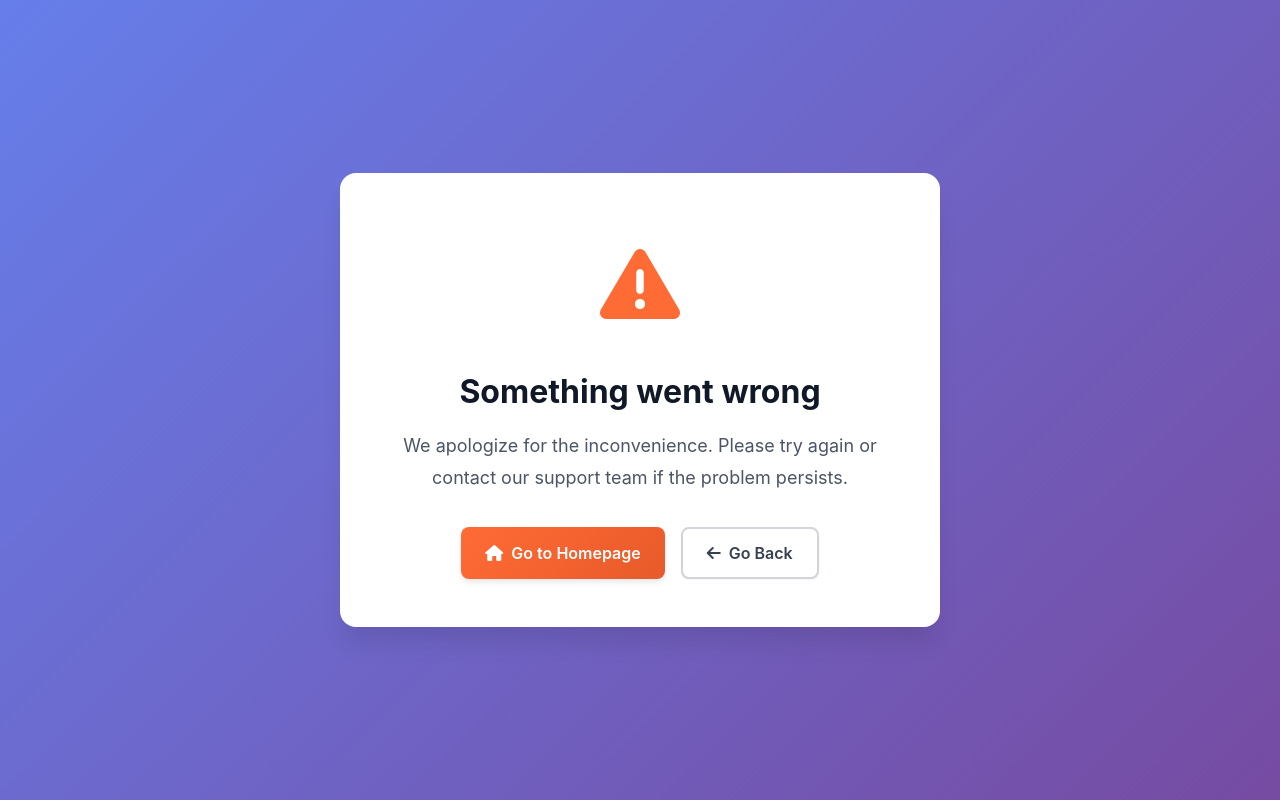
After one commit to JMadhan1/-Bharathcraft, a Flask app: template templates/error.html in a window 1280 px wide. The commit adds this page. Run offline with Flask 3, Linux system fonts and the light colour scheme; the template is opened without the code that fills it, so the values that code supplies are empty; some libraries are stand-ins or nearby versions.

Commit message:
Feature: Professional design system implementation - Created comprehensive professional-design-system.css with: * Consistent color palette (primary, secondary, semantic colors) * Professional typography system (Inter + Poppins fonts) * Standardized spacing scale and border radius * Professional button styles with hover effects * Clean card components with shadows * Professional form controls with focus states * Alert and badge components * Utility classes for common patterns * Smooth animations and transitions * Accessibility-focused design - Added professional error page template - Integrated design system into homepage - Ensures consistent, polished look across entire site

```diff
--- /dev/null
+++ b/static/css/professional-design-system.css
@@ -0,0 +1,525 @@
+/* ========================================
+   BHARATCRAFT PROFESSIONAL DESIGN SYSTEM
+   ======================================== */
+
+/* ===== COLOR PALETTE ===== */
+:root {
+    /* Primary Brand Colors */
+    --primary: #FF6B35;
+    --primary-dark: #E85A2A;
+    --primary-light: #FF8C5F;
+
+    /* Secondary Colors */
+    --secondary: #667eea;
+    --secondary-dark: #5568D3;
+    --secondary-light: #7E8FED;
+
+    /* Neutral Colors */
+    --gray-50: #F9FAFB;
+    --gray-100: #F3F4F6;
+    --gray-200: #E5E7EB;
+    --gray-300: #D1D5DB;
+    --gray-400: #9CA3AF;
+    --gray-500: #6B7280;
+    --gray-600: #4B5563;
+    --gray-700: #374151;
+    --gray-800: #1F2937;
+    --gray-900: #111827;
+
+    /* Semantic Colors */
+    --success: #10B981;
+    --success-light: #D1FAE5;
+    --warning: #F59E0B;
+    --warning-light: #FEF3C7;
+    --error: #EF4444;
+    --error-light: #FEE2E2;
+    --info: #3B82F6;
+    --info-light: #DBEAFE;
+
+    /* Typography */
+    --font-primary: 'Inter', -apple-system, BlinkMacSystemFont, 'Segoe UI', sans-serif;
+    --font-heading: 'Poppins', 'Inter', sans-serif;
+
+    /* Spacing Scale */
+    --space-xs: 0.25rem;
+    --space-sm: 0.5rem;
+    --space-md: 1rem;
+    --space-lg: 1.5rem;
+    --space-xl: 2rem;
+    --space-2xl: 3rem;
+    --space-3xl: 4rem;
+
+    /* Border Radius */
+    --radius-sm: 4px;
+    --radius-md: 8px;
+    --radius-lg: 12px;
+    --radius-xl: 16px;
+    --radius-full: 9999px;
+
+    /* Shadows */
+    --shadow-sm: 0 1px 2px 0 rgba(0, 0, 0, 0.05);
+    --shadow-md: 0 4px 6px -1px rgba(0, 0, 0, 0.1);
+    --shadow-lg: 0 10px 15px -3px rgba(0, 0, 0, 0.1);
+    --shadow-xl: 0 20px 25px -5px rgba(0, 0, 0, 0.1);
+
+    /* Transitions */
+    --transition-fast: 150ms ease-in-out;
+    --transition-base: 250ms ease-in-out;
+    --transition-slow: 350ms ease-in-out;
+}
+
+/* ===== TYPOGRAPHY ===== */
+body {
+    font-family: var(--font-primary);
+    font-size: 16px;
+    line-height: 1.6;
+    color: var(--gray-800);
+    -webkit-font-smoothing: antialiased;
+    -moz-osx-font-smoothing: grayscale;
+}
+
+h1,
+h2,
+h3,
+h4,
+h5,
+h6 {
+    font-family: var(--font-heading);
+    font-weight: 700;
+    line-height: 1.2;
+    color: var(--gray-900);
+    margin-bottom: var(--space-md);
+}
+
+h1 {
+    font-size: 3rem;
+}
+
+h2 {
+    font-size: 2.25rem;
+}
+
+h3 {
+    font-size: 1.875rem;
+}
+
+h4 {
+    font-size: 1.5rem;
+}
+
+h5 {
+    font-size: 1.25rem;
+}
+
+h6 {
+    font-size: 1.125rem;
+}
+
+p {
+    margin-bottom: var(--space-md);
+    color: var(--gray-600);
+}
+
+/* ===== BUTTONS ===== */
+.btn {
+    display: inline-flex;
+    align-items: center;
+    justify-content: center;
+    gap: var(--space-sm);
+    padding: 0.75rem 1.5rem;
+    font-family: var(--font-primary);
+    font-size: 1rem;
+    font-weight: 600;
+    line-height: 1.5;
+    text-decoration: none;
+    border: none;
+    border-radius: var(--radius-md);
+    cursor: pointer;
+    transition: all var(--transition-base);
+    white-space: nowrap;
+}
+
+.btn-primary {
+    background: linear-gradient(135deg, var(--primary) 0%, var(--primary-dark) 100%);
+    color: white;
+    box-shadow: var(--shadow-md);
+}
+
+.btn-primary:hover {
+    background: linear-gradient(135deg, var(--primary-dark) 0%, var(--primary) 100%);
+    box-shadow: var(--shadow-lg);
+    transform: translateY(-2px);
+}
+
+.btn-secondary {
+    background: white;
+    color: var(--gray-700);
+    border: 2px solid var(--gray-300);
+    box-shadow: var(--shadow-sm);
+}
+
+.btn-secondary:hover {
+    background: var(--gray-50);
+    border-color: var(--gray-400);
+    box-shadow: var(--shadow-md);
+}
+
+.btn-success {
+    background: var(--success);
+    color: white;
+    box-shadow: var(--shadow-md);
+}
+
+.btn-success:hover {
+    background: #059669;
+    box-shadow: var(--shadow-lg);
+    transform: translateY(-2px);
+}
+
+.btn-lg {
+    padding: 1rem 2rem;
+    font-size: 1.125rem;
+}
+
+.btn-sm {
+    padding: 0.5rem 1rem;
+    font-size: 0.875rem;
+}
+
+.btn:disabled {
+    opacity: 0.5;
+    cursor: not-allowed;
+    transform: none !important;
+}
+
+/* ===== CARDS ===== */
+.card {
+    background: white;
+    border-radius: var(--radius-lg);
+    padding: var(--space-xl);
+    box-shadow: var(--shadow-md);
+    transition: all var(--transition-base);
+}
+
+.card:hover {
+    box-shadow: var(--shadow-lg);
+    transform: translateY(-4px);
+}
+
+.card-header {
+    margin-bottom: var(--space-lg);
+    padding-bottom: var(--space-lg);
+    border-bottom: 1px solid var(--gray-200);
+}
+
+.card-title {
+    font-size: 1.5rem;
+    font-weight: 700;
+    color: var(--gray-900);
+    margin: 0;
+}
+
+.card-body {
+    color: var(--gray-600);
+}
+
+/* ===== FORMS ===== */
+.form-group {
+    margin-bottom: var(--space-lg);
+}
+
+.form-label {
+    display: block;
+    margin-bottom: var(--space-sm);
+    font-weight: 600;
+    color: var(--gray-700);
+    font-size: 0.875rem;
+    text-transform: uppercase;
+    letter-spacing: 0.5px;
+}
+
+.form-control {
+    width: 100%;
+    padding: 0.75rem 1rem;
+    font-family: var(--font-primary);
+    font-size: 1rem;
+    line-height: 1.5;
+    color: var(--gray-900);
+    background: white;
+    border: 2px solid var(--gray-300);
+    border-radius: var(--radius-md);
+    transition: all var(--transition-fast);
+}
+
+.form-control:focus {
+    outline: none;
+    border-color: var(--primary);
+    box-shadow: 0 0 0 3px rgba(255, 107, 53, 0.1);
+}
+
+.form-control::placeholder {
+    color: var(--gray-400);
+}
+
+.form-control:disabled {
+    background: var(--gray-100);
+    cursor: not-allowed;
+}
+
+.form-error {
+    margin-top: var(--space-sm);
+    font-size: 0.875rem;
+    color: var(--error);
+}
+
+.form-help {
+    margin-top: var(--space-sm);
+    font-size: 0.875rem;
+    color: var(--gray-500);
+}
+
+/* ===== ALERTS ===== */
+.alert {
+    padding: var(--space-lg);
+    border-radius: var(--radius-md);
+    margin-bottom: var(--space-lg);
+    border-left: 4px solid;
+}
+
+.alert-success {
+    background: var(--success-light);
+    border-color: var(--success);
+    color: #065F46;
+}
+
+.alert-warning {
+    background: var(--warning-light);
+    border-color: var(--warning);
+    color: #92400E;
+}
+
+.alert-error {
+    background: var(--error-light);
+    border-color: var(--error);
+    color: #991B1B;
+}
+
+.alert-info {
+    background: var(--info-light);
+    border-color: var(--info);
+    color: #1E40AF;
+}
+
+/* ===== BADGES ===== */
+.badge {
+    display: inline-flex;
+    align-items: center;
+    gap: var(--space-xs);
+    padding: 0.25rem 0.75rem;
+    font-size: 0.75rem;
+    font-weight: 600;
+    line-height: 1;
+    border-radius: var(--radius-full);
+    text-transform: uppercase;
+    letter-spacing: 0.5px;
+}
+
+.badge-primary {
+    background: var(--primary-light);
+    color: var(--primary-dark);
+}
+
+.badge-success {
+    background: var(--success-light);
+    color: #065F46;
+}
+
+.badge-warning {
+    background: var(--warning-light);
+    color: #92400E;
+}
+
+.badge-info {
+    background: var(--info-light);
+    color: #1E40AF;
+}
+
+/* ===== UTILITIES ===== */
+.text-center {
+    text-align: center;
+}
+
+.text-left {
+    text-align: left;
+}
+
+.text-right {
+    text-align: right;
+}
+
+.text-primary {
+    color: var(--primary);
+}
+
+.text-secondary {
+    color: var(--secondary);
+}
+
+.text-success {
+    color: var(--success);
+}
+
+.text-warning {
+    color: var(--warning);
+}
+
+.text-error {
+    color: var(--error);
+}
+
+.text-muted {
+    color: var(--gray-500);
+}
+
+.bg-primary {
+    background: var(--primary);
+}
+
+.bg-secondary {
+    background: var(--secondary);
+}
+
+.bg-light {
+    background: var(--gray-50);
+}
+
+.bg-white {
+    background: white;
+}
+
+.mb-0 {
+    margin-bottom: 0;
+}
+
+.mb-1 {
+    margin-bottom: var(--space-sm);
+}
+
+.mb-2 {
+    margin-bottom: var(--space-md);
+}
+
+.mb-3 {
+    margin-bottom: var(--space-lg);
+}
+
+.mb-4 {
+    margin-bottom: var(--space-xl);
+}
+
+.mt-0 {
+    margin-top: 0;
+}
+
+.mt-1 {
+    margin-top: var(--space-sm);
+}
+
+.mt-2 {
+    margin-top: var(--space-md);
+}
+
+.mt-3 {
+    margin-top: var(--space-lg);
+}
+
+.mt-4 {
+    margin-top: var(--space-xl);
+}
+
+/* ===== RESPONSIVE ===== */
+@media (max-width: 768px) {
+    h1 {
+        font-size: 2rem;
+    }
+
+    h2 {
+        font-size: 1.75rem;
+    }
+
+    h3 {
+        font-size: 1.5rem;
+    }
+
+    .btn-lg {
+        padding: 0.875rem 1.5rem;
+        font-size: 1rem;
+    }
+}
+
+/* ===== ANIMATIONS ===== */
+@keyframes fadeIn {
+    from {
+        opacity: 0;
+        transform: translateY(10px);
+    }
+
+    to {
+        opacity: 1;
+        transform: translateY(0);
+    }
+}
+
+@keyframes slideIn {
+    from {
+        transform: translateX(-100%);
+    }
+
+    to {
+        transform: translateX(0);
+    }
+}
+
+.animate-fade-in {
+    animation: fadeIn var(--transition-base) ease-out;
+}
+
+.animate-slide-in {
+    animation: slideIn var(--transition-base) ease-out;
+}
+
+/* ===== PROFESSIONAL ENHANCEMENTS ===== */
+* {
+    box-sizing: border-box;
+}
+
+img {
+    max-width: 100%;
+    height: auto;
+}
+
+a {
+    color: var(--primary);
+    text-decoration: none;
+    transition: color var(--transition-fast);
+}
+
+a:hover {
+    color: var(--primary-dark);
+}
+
+::selection {
+    background: var(--primary);
+    color: white;
+}
+
+/* Smooth scrolling */
+html {
+    scroll-behavior: smooth;
+}
+
+/* Focus styles for accessibility */
+*:focus-visible {
+    outline: 2px solid var(--primary);
+    outline-offset: 2px;
+}
--- /dev/null
+++ b/templates/error.html
@@ -0,0 +1,78 @@
+<!DOCTYPE html>
+<html lang="en">
+
+<head>
+    <meta charset="UTF-8">
+    <meta name="viewport" content="width=device-width, initial-scale=1.0">
+    <title>{{ message or 'Error' }} - Bharatcraft</title>
+    <link rel="stylesheet" href="/static/css/professional-design-system.css">
+    <link rel="stylesheet" href="https://cdnjs.cloudflare.com/ajax/libs/font-awesome/6.4.2/css/all.min.css">
+    <style>
+        body {
+            margin: 0;
+            min-height: 100vh;
+            display: flex;
+            align-items: center;
+            justify-content: center;
+            background: linear-gradient(135deg, #667eea 0%, #764ba2 100%);
+        }
+
+        .error-container {
+            text-align: center;
+            padding: 3rem;
+            background: white;
+            border-radius: var(--radius-xl);
+            box-shadow: var(--shadow-xl);
+            max-width: 600px;
+            margin: 2rem;
+        }
+
+        .error-icon {
+            font-size: 5rem;
+            color: var(--primary);
+            margin-bottom: 1.5rem;
+        }
+
+        .error-title {
+            font-size: 2rem;
+            color: var(--gray-900);
+            margin-bottom: 1rem;
+        }
+
+        .error-message {
+            font-size: 1.125rem;
+            color: var(--gray-600);
+            margin-bottom: 2rem;
+            line-height: 1.8;
+        }
+
+        .error-actions {
+            display: flex;
+            gap: 1rem;
+            justify-content: center;
+            flex-wrap: wrap;
+        }
+    </style>
+</head>
+
+<body>
+    <div class="error-container animate-fade-in">
+        <div class="error-icon">
+            <i class="fas fa-exclamation-triangle"></i>
+        </div>
+        <h1 class="error-title">{{ message or 'Something went wrong' }}</h1>
+        <p class="error-message">
+            We apologize for the inconvenience. Please try again or contact our support team if the problem persists.
+        </p>
+        <div class="error-actions">
+            <a href="/" class="btn btn-primary">
+                <i class="fas fa-home"></i> Go to Homepage
+            </a>
+            <button onclick="history.back()" class="btn btn-secondary">
+                <i class="fas fa-arrow-left"></i> Go Back
+            </button>
+        </div>
+    </div>
+</body>
+
+</html>
--- a/templates/index.html
+++ b/templates/index.html
@@ -9,7 +9,7 @@
     <link rel="icon" type="image/png" sizes="16x16" href="/static/favicon-16x16.png">
     <link rel="apple-touch-icon" sizes="180x180" href="/static/apple-touch-icon.png">
     <link rel="shortcut icon" href="/static/favicon.ico">
-    <link rel="stylesheet" href="/static/css/main.css">
+    <link rel="stylesheet" href="/static/css/main.css">`n    <link rel="stylesheet" href="/static/css/professional-design-system.css">
     <link rel="stylesheet" href="/static/css/homepage-vibrant.css">
     <link rel="stylesheet" href="https://unpkg.com/leaflet@1.9.4/dist/leaflet.css" />
     <link rel="stylesheet" href="https://cdnjs.cloudflare.com/ajax/libs/font-awesome/6.4.2/css/all.min.css">
```
